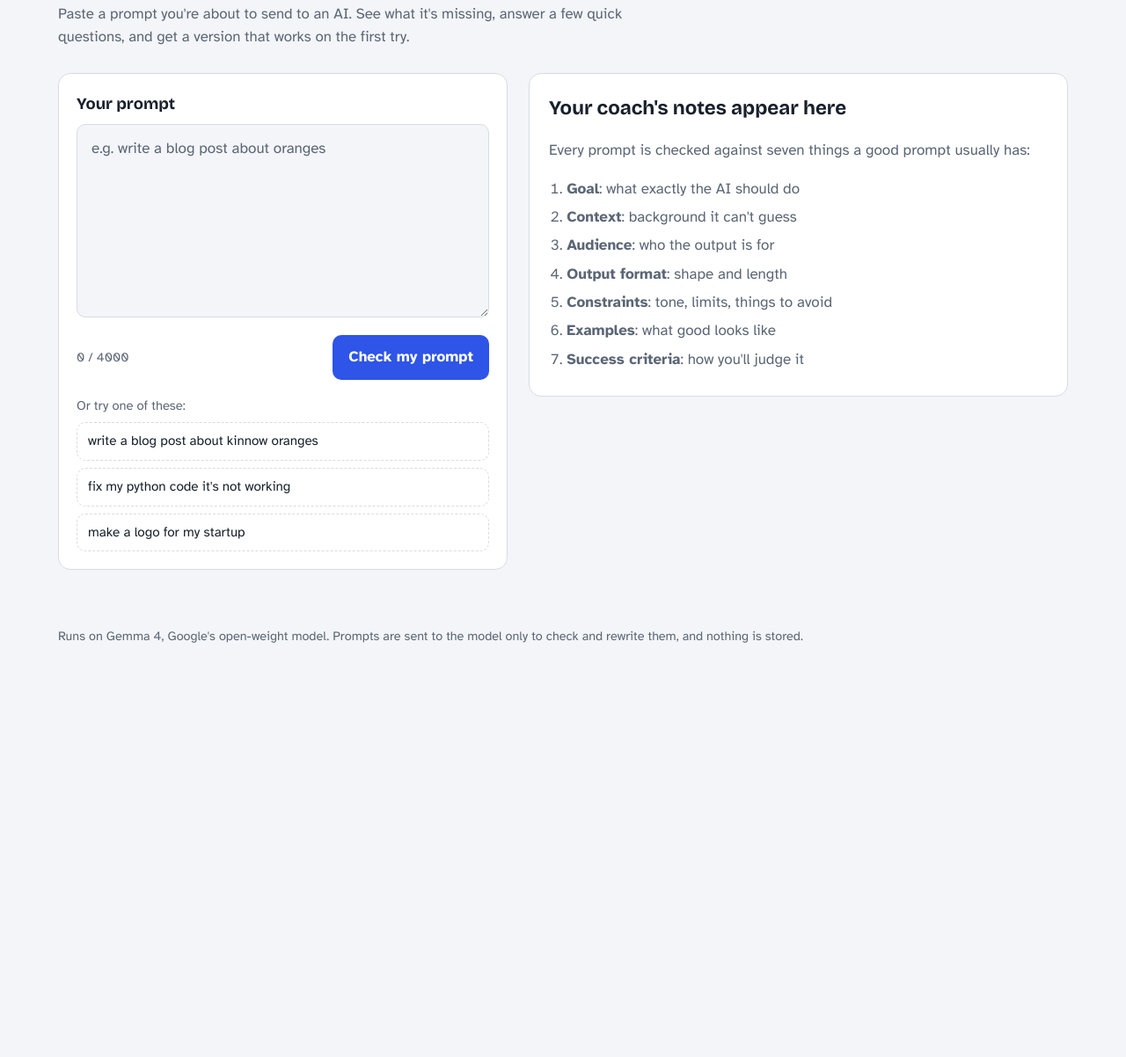
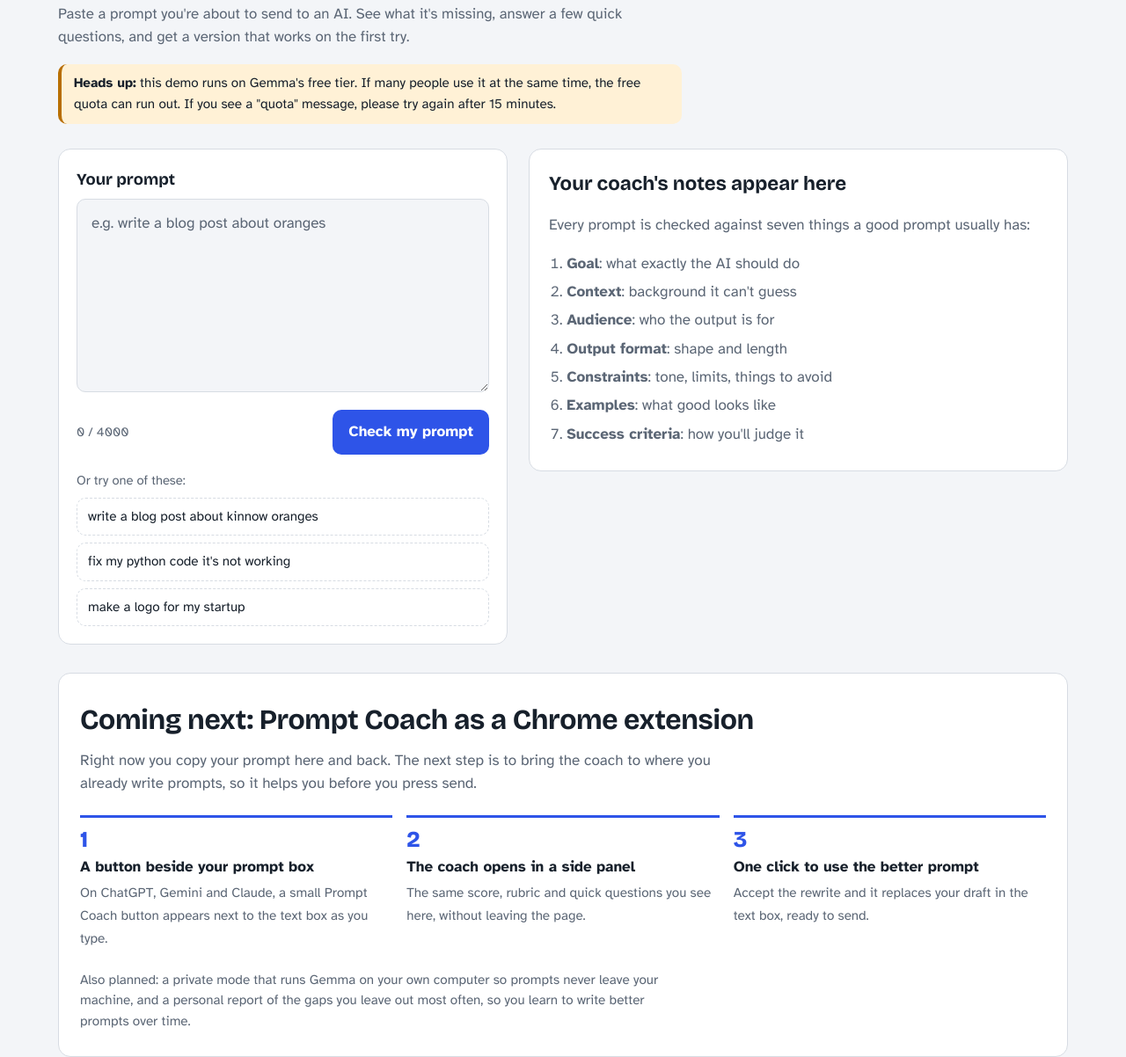
Before and after one commit to hellohammadi/prompt-coach, a website: page index.html in a window 1280 px wide. Shown: the part 103-1305 px from the top of the page at 88% size. Before the commit the page ends 878 px from the top, so only its background shows below. Drawn offline with nearby package versions, Linux system fonts and the light colour scheme.

Commit message:
Add free-quota notice and Chrome extension roadmap section
Co-Authored-By: Claude Opus 5.5 <noreply@anthropic.com>
Claude-Session: https://claude.ai/code/session_018r8Do1UyFmGxGDfoSxNWwK

```diff
--- a/api/_lib/gemma.js
+++ b/api/_lib/gemma.js
@@ -118,7 +118,7 @@ export async function askGemmaJson(system, input, opts = {}) {
     );
     if (status === 429) {
       throw new CoachError(
-        "Gemma's free quota is busy right now. Wait a few seconds and try again.",
+        "Gemma's free quota is used up for the moment because many people are trying the demo. Please try again after 15 minutes.",
         429,
         "rate_limited"
       );
--- a/index.html
+++ b/index.html
@@ -67,7 +67,7 @@ header.top { padding: 40px 0 28px; }
 }
 .lede { margin: 12px 0 0; color: var(--muted); max-width: 60ch; font-size: 1.05rem; }
 
-.grid { display: grid; gap: 24px; grid-template-columns: 1fr; padding-bottom: 64px; }
+.grid { display: grid; gap: 24px; grid-template-columns: 1fr; padding-bottom: 32px; }
 @media (min-width: 920px) {
   .grid { grid-template-columns: minmax(0, 5fr) minmax(0, 6fr); align-items: start; }
   .editor { position: sticky; top: 20px; }
@@ -175,6 +175,20 @@ h3.section { font-family: var(--display); font-size: 1.2rem; margin: 28px 0 10px
 .changes strong { display: block; }
 .changes span { color: var(--muted); font-size: .95rem; }
 
+.notice {
+  margin: 18px 0 0; max-width: 72ch; padding: 10px 14px; border-radius: 10px;
+  background: var(--weak-bg); border-left: 4px solid var(--weak); font-size: .95rem;
+}
+.next { padding: 28px 24px; margin-bottom: 32px; }
+.next h2 { font-family: var(--display); font-size: clamp(1.5rem, 3vw, 2rem); letter-spacing: -0.01em; margin: 0 0 8px; }
+.next > p { margin: 0; color: var(--muted); max-width: 68ch; }
+.steps { list-style: none; counter-reset: step; padding: 0; margin: 22px 0 0; display: grid; gap: 16px; }
+@media (min-width: 760px) { .steps { grid-template-columns: repeat(3, 1fr); } }
+.steps li { counter-increment: step; border-top: 3px solid var(--accent); padding-top: 12px; }
+.steps li::before { content: counter(step); font-family: var(--display); font-weight: 800; font-size: 1.6rem; color: var(--accent); display: block; line-height: 1; margin-bottom: 6px; }
+.steps strong { display: block; margin-bottom: 2px; }
+.steps span { color: var(--muted); font-size: .95rem; }
+.next .also { margin: 22px 0 0; color: var(--muted); font-size: .95rem; max-width: 68ch; }
 footer { color: var(--muted); font-size: .9rem; padding: 0 0 40px; }
 .sr { position: absolute; width: 1px; height: 1px; overflow: hidden; clip: rect(0 0 0 0); white-space: nowrap; }
 
@@ -188,6 +202,7 @@ footer { color: var(--muted); font-size: .9rem; padding: 0 0 40px; }
   <header class="top">
     <h1 class="brand">Prompt <span class="hl">Coach</span></h1>
     <p class="lede">Paste a prompt you're about to send to an AI. See what it's missing, answer a few quick questions, and get a version that works on the first try.</p>
+    <p class="notice" role="note"><strong>Heads up:</strong> this demo runs on Gemma's free tier. If many people use it at the same time, the free quota can run out. If you see a "quota" message, please try again after 15 minutes.</p>
   </header>
 
   <main class="grid">
@@ -222,6 +237,17 @@ footer { color: var(--muted); font-size: .9rem; padding: 0 0 40px; }
       </div>
     </section>
   </main>
+
+  <section class="panel next" aria-labelledby="next-title">
+    <h2 id="next-title">Coming next: Prompt Coach as a Chrome extension</h2>
+    <p>Right now you copy your prompt here and back. The next step is to bring the coach to where you already write prompts, so it helps you before you press send.</p>
+    <ol class="steps">
+      <li><strong>A button beside your prompt box</strong><span>On ChatGPT, Gemini and Claude, a small Prompt Coach button appears next to the text box as you type.</span></li>
+      <li><strong>The coach opens in a side panel</strong><span>The same score, rubric and quick questions you see here, without leaving the page.</span></li>
+      <li><strong>One click to use the better prompt</strong><span>Accept the rewrite and it replaces your draft in the text box, ready to send.</span></li>
+    </ol>
+    <p class="also">Also planned: a private mode that runs Gemma on your own computer so prompts never leave your machine, and a personal report of the gaps you leave out most often, so you learn to write better prompts over time.</p>
+  </section>
 
   <footer>Runs on Gemma 4, Google's open-weight model. Prompts are sent to the model only to check and rewrite them, and nothing is stored.</footer>
 </div>
```
